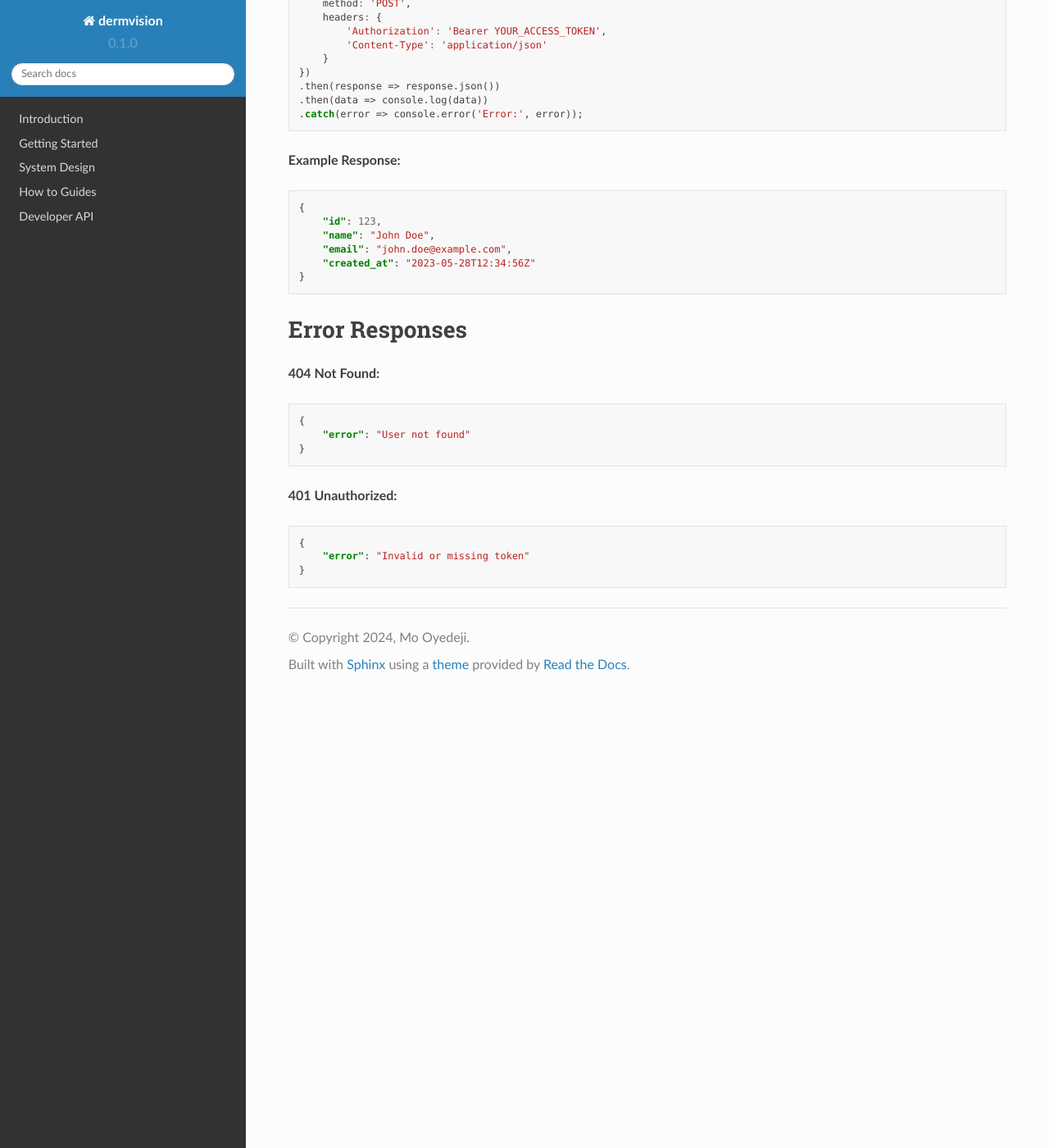
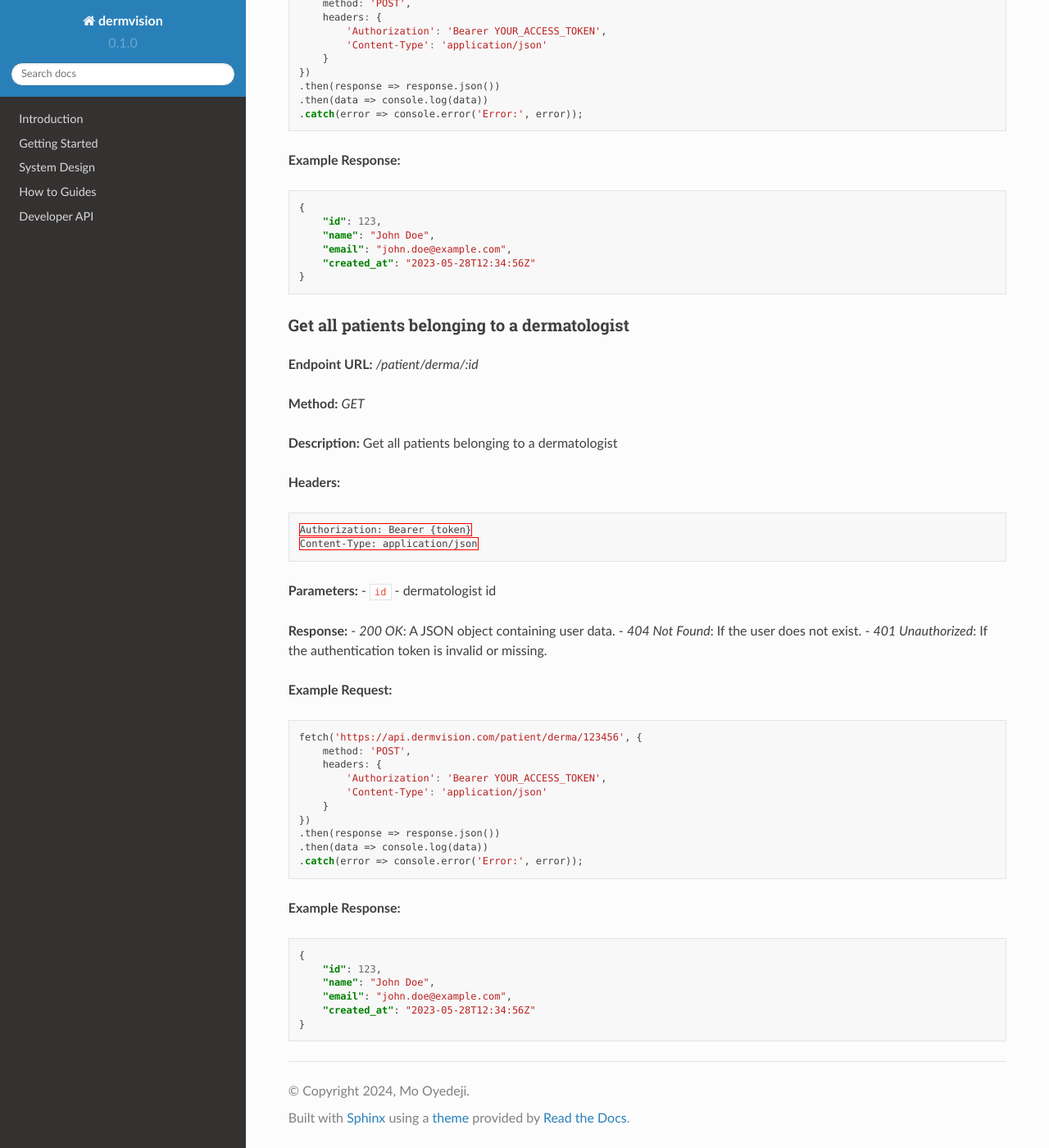
Before and after one commit to mojeedoyedeji/dermvision.docs, a Sphinx documentation site: the page built from docs/source/_sections/system-design/prms.rst, in a window 1280 px wide and 1400 px high, scrolled down 3020 px. Shown: the whole window at 82% size. Built offline with Sphinx 7.4.7 and the Read the Docs theme 2.0.0, drawn with Linux system fonts in a browser that asks for light colours.

Commit message:
api docs

```diff
--- a/docs/source/_sections/system-design/prms.rst
+++ b/docs/source/_sections/system-design/prms.rst
@@ -122,6 +122,8 @@ Add new patient record
     Authorization: Bearer {token}
     Content-Type: application/json
 
+
+
 **Body:**
 
 .. code-block:: json
@@ -166,21 +168,55 @@ Add new patient record
         "created_at": "2023-05-28T12:34:56Z"
     }
 
-Error Responses
----------------
+Get all patients belonging to a dermatologist
+~~~~~~~~~~~~~~~~~~~~~~~~~~~~~~~~~~~~~~~~~~~~~
 
-**404 Not Found:**
+**Endpoint URL:** `/patient/derma/:id`
+
+**Method:** `GET`
+
+**Description:**  Get all patients belonging to a dermatologist
+
+**Headers:**
+
+.. code-block:: http
+
+    Authorization: Bearer {token}
+    Content-Type: application/json
+
+
+**Parameters:**
+- ``id`` - dermatologist id
+
+
+
+**Response:**
+- `200 OK`: A JSON object containing user data.
+- `404 Not Found`: If the user does not exist.
+- `401 Unauthorized`: If the authentication token is invalid or missing.
+
+**Example Request:**
+
+.. code-block:: javascript
+
+    fetch('https://api.dermvision.com/patient/derma/123456', {
+        method: 'POST',
+        headers: {
+            'Authorization': 'Bearer YOUR_ACCESS_TOKEN',
+            'Content-Type': 'application/json'
+        }
+    })
+    .then(response => response.json())
+    .then(data => console.log(data))
+    .catch(error => console.error('Error:', error));
+
+**Example Response:**
 
 .. code-block:: json
 
     {
-        "error": "User not found"
+        "id": 123,
+        "name": "John Doe",
+        "email": "john.doe@example.com",
+        "created_at": "2023-05-28T12:34:56Z"
     }
-
-**401 Unauthorized:**
-
-.. code-block:: json
-
-    {
-        "error": "Invalid or missing token"
-    }
```
